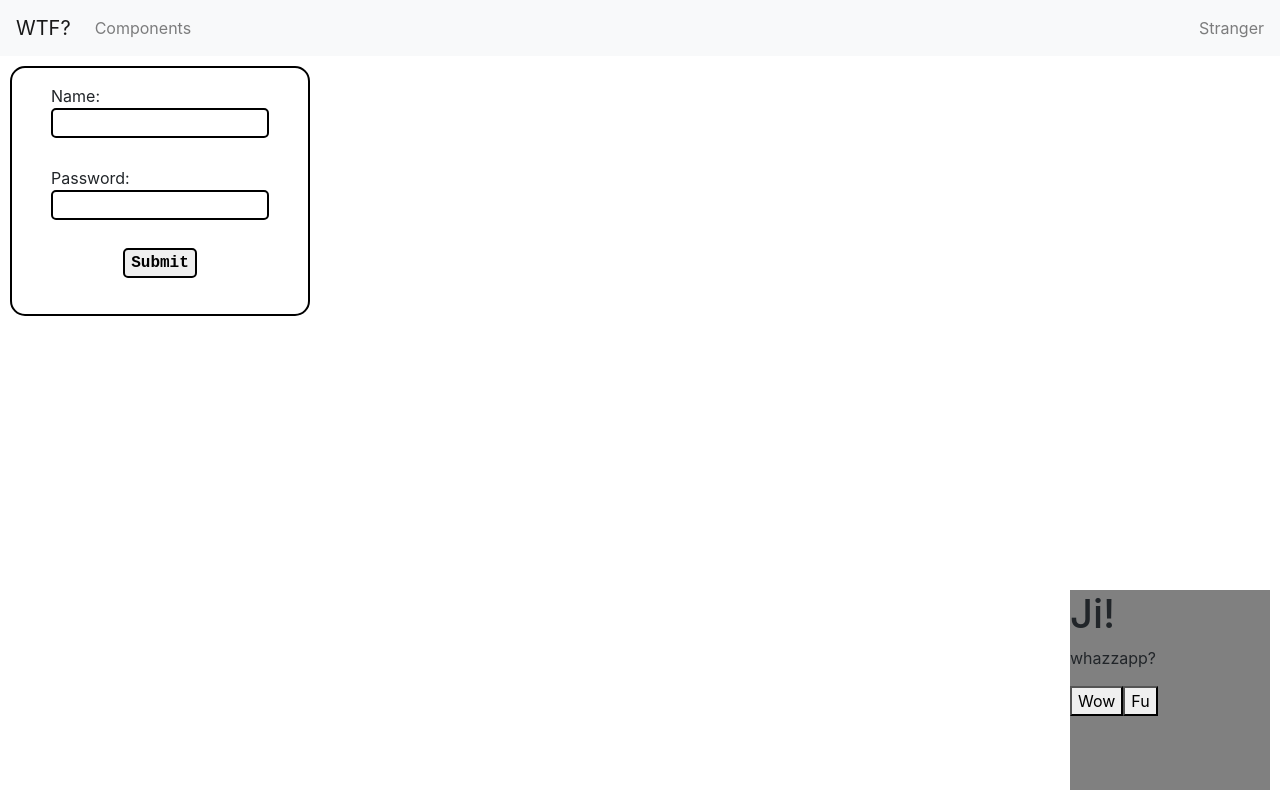
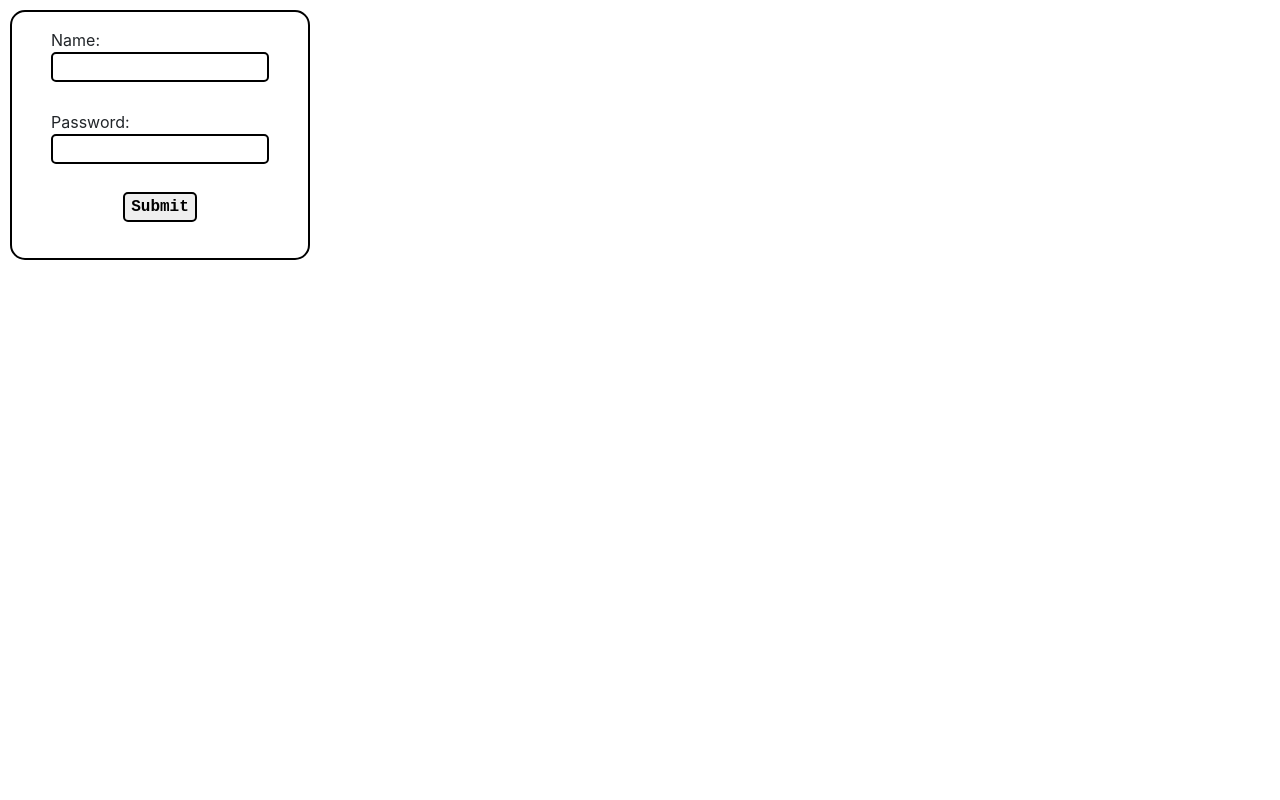
Before and after one commit to parazitl2/react-playground, a React (Create React App) app: page /login in a window 1280 px wide. Built offline with nearby package versions, Linux system fonts and the light colour scheme.

Commit message:
WIP: React lesson 4 - complete gaps

```diff
--- a/package.json
+++ b/package.json
@@ -10,6 +10,8 @@
     "prop-types": "^15.7.2",
     "react": "^17.0.2",
     "react-dom": "^17.0.2",
+    "react-router": "^5.2.0",
+    "react-router-dom": "^5.2.0",
     "react-scripts": "4.0.3",
     "reactstrap": "^8.9.0",
     "web-vitals": "^1.1.1"
--- a/src/components/AppComponent/App.js
+++ b/src/components/AppComponent/App.js
@@ -6,14 +6,22 @@ import { useEffect, useState } from 'react';
 import './App.css';
 import { FeedContainer } from '../../containers/FeedContainer';
 import { NotificationComponent } from '../NotificationComponent/NotificationComponent';
+import { BrowserRouter as Router } from 'react-router-dom';
 
 function App({ fetchUser }) {
   const [user, setUser] = useState({});
   const [isLoggedIn, setIsLoggedIn] = useState(false);
+  const [isUrgent, setIsUrgent] = useState(false);
 
   // useEffect(() => {
   //   setUser(() => fetchUser());
   // }, [fetchUser]);
+
+  // useEffect(() => {
+  //   const intervalId = setInterval(() => setIsUrgent(isUrgent => !isUrgent), 3000);
+
+  //   return () => clearInterval(intervalId);
+  // }, [setIsUrgent]);
 
   const fetchArticles = () => Promise.resolve([
     {
@@ -46,18 +54,27 @@ function App({ fetchUser }) {
         createdAt={"19.19.19"}
         imageUrl={"none"}
       /> */}
-      {
+      {/* {
         isLoggedIn
           ? <FeedContainer fetchArticles={fetchArticles}/>
           : <Login login={login}/>
-      }
+      } */}
+      <FeedContainer fetchArticles={fetchArticles}/>
       {/* <Counter /> */}
-      <NotificationComponent buttons={[
-        <button onClick={() => alert("Wow")}>Wow</button>,
-        <button onClick={() => alert("fuu")}>Fu</button>
-      ]}>
-        <h1>Ji!</h1>
-        <p>whazzapp?</p>
+      <NotificationComponent
+        buttons={[
+          <button onClick={() => alert("Wow")}>Wow</button>,
+          <button onClick={() => alert("fuu")}>Fu</button>
+        ]}
+        render={(isUrgent) => (
+          <p style={{ color: isUrgent ? 'red' : 'black'}}>
+            Some notification
+          </p>
+        )}
+        isUrgent={isUrgent}
+      >
+        {/* <h1>Ji!</h1>
+        <p>whazzapp?</p> */}
       </NotificationComponent>
     </div>
   );
--- /dev/null
+++ b/src/components/AppRouterComponent/AppRouterComponent.js
@@ -0,0 +1,19 @@
+import { Login } from '../../components/LoginComponent/Login';
+import { BrowserRouter as Router, Route, Switch, Redirect } from 'react-router-dom';
+import { AuthLayoutComponent } from '../../components/AuthLayoutComponent/AuthLayoutComponent';
+import App from '../../components/AppComponent/App';
+
+export const AppRouterComponent = ({ isAuthenticated }) => {
+  return (
+    <Router>
+      <Switch>
+        <AuthLayoutComponent isAuthenticated={isAuthenticated} path='/' render={() => (<App fetchUser={() => ({ username: 'Bill' })}/>)} exact />
+        {/* <Route path='/' render={() => (<App fetchUser={() => ({ username: 'Bill' })}/>)} exact /> */}
+        <Route path='/wow' component={() => (<p>Wow</p>)} />
+        <Route path='/check' component={() => (<p>Laykaboss</p>)} />
+        <Route path='/login' component={Login} />
+      </Switch>
+      {/* <App fetchUser={() => ({ username: 'Bill' })} /> */}
+    </Router>
+  );
+}
--- /dev/null
+++ b/src/components/AuthLayoutComponent/AuthLayoutComponent.js
@@ -0,0 +1,11 @@
+import { Route, Redirect } from 'react-router-dom';
+
+export const AuthLayoutComponent = ({ isAuthenticated, ...restProps }) => {
+  if (!isAuthenticated) {
+    return <Redirect to='/login'/>;
+  }
+
+  return (
+    <Route {...restProps} />
+  );
+};
--- /dev/null
+++ b/src/components/NotificationComponent/Notification.module.css
@@ -0,0 +1,8 @@
+.notification {
+  width: 200px;
+  height: 200px;
+  background-color: grey;
+  position: fixed;
+  bottom: 10px;
+  right: 10px;
+}
--- a/src/components/NotificationComponent/NotificationComponent.js
+++ b/src/components/NotificationComponent/NotificationComponent.js
@@ -1,9 +1,10 @@
+import styles from './Notification.module.css';
 
-export const NotificationComponent = ({ children, buttons }) => {
+export const NotificationComponent = ({ render, buttons, isUrgent }) => {
   return (
-    <div className="notification">
+    <div className={styles.notification}>
       <div>
-        {children}
+        {render(isUrgent)}
       </div>
       <div>
         {buttons}
--- a/src/index.css
+++ b/src/index.css
@@ -58,15 +58,6 @@ code {
   font-weight: bold;
 }
 
-.notification {
-  width: 200px;
-  height: 200px;
-  background-color: grey;
-  position: fixed;
-  bottom: 10px;
-  right: 10px;
-}
-
 .counter-component {
   font-family: 'Courier New', Courier, monospace;
   width: 350px;
--- a/src/index.js
+++ b/src/index.js
@@ -1,13 +1,15 @@
 import React from 'react';
 import ReactDOM from 'react-dom';
 import './index.css';
-import App from './components/AppComponent/App';
 import reportWebVitals from './reportWebVitals';
 import 'bootstrap/dist/css/bootstrap.min.css';
+import { AppRouterComponent } from './components/AppRouterComponent/AppRouterComponent'
+
+const isAuthenticated = true;
 
 ReactDOM.render(
-  // <React.StrictMode>
-    <App fetchUser={() => ({ username: 'Bill' })} />,
+  // <React.StrictMode>,
+  <AppRouterComponent isAuthenticated={isAuthenticated}/>,
   // </React.StrictMode>,
   document.getElementById('root')
 );
```
Also changed, not shown: 1 other file (tests, documents, lock files or other folders).
